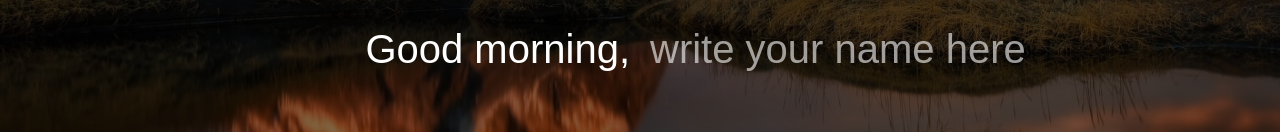
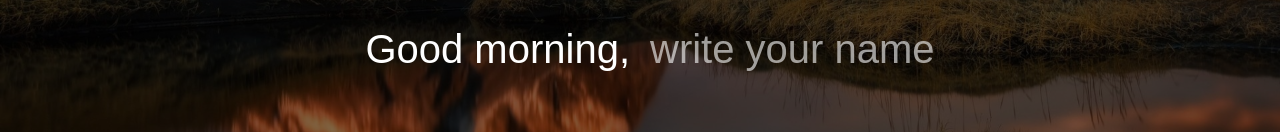
Before and after one commit to temfedorenko/moment, a website: page src/index.html in a window 1280 px wide. Shown: the part 442-574 px from the top of the page. Drawn offline with Linux system fonts and the light colour scheme.

Commit message:
add placeholder

```diff
--- a/src/index.html
+++ b/src/index.html
@@ -43,7 +43,7 @@
     <date class="date"></date>
     <div class="greeting-container">
       <span class="greeting"></span>
-      <input type="text" class="name" placeholder="write your name here">
+      <input type="text" class="name" placeholder="write your name">
     </div>
   </main>
 
```
